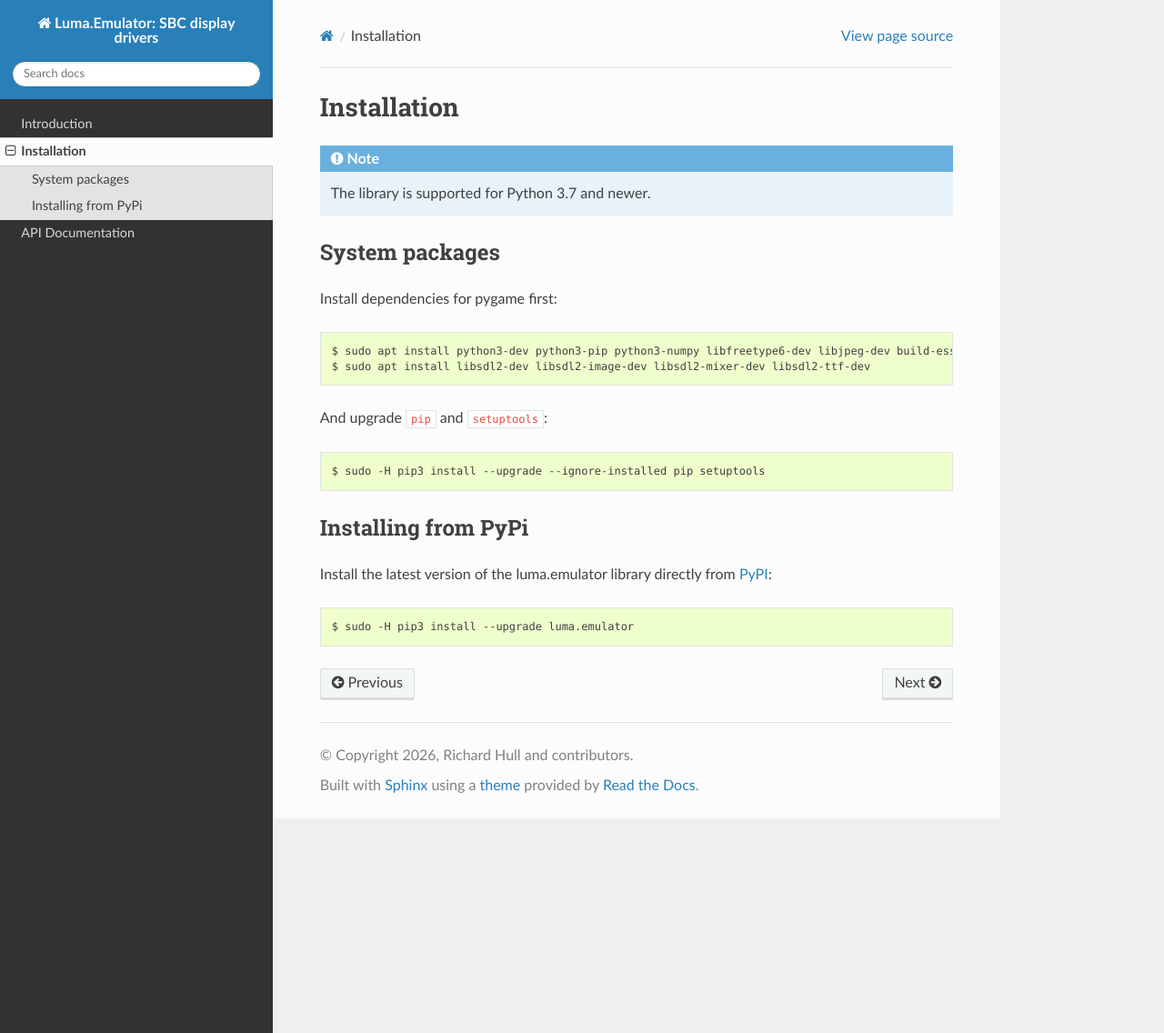
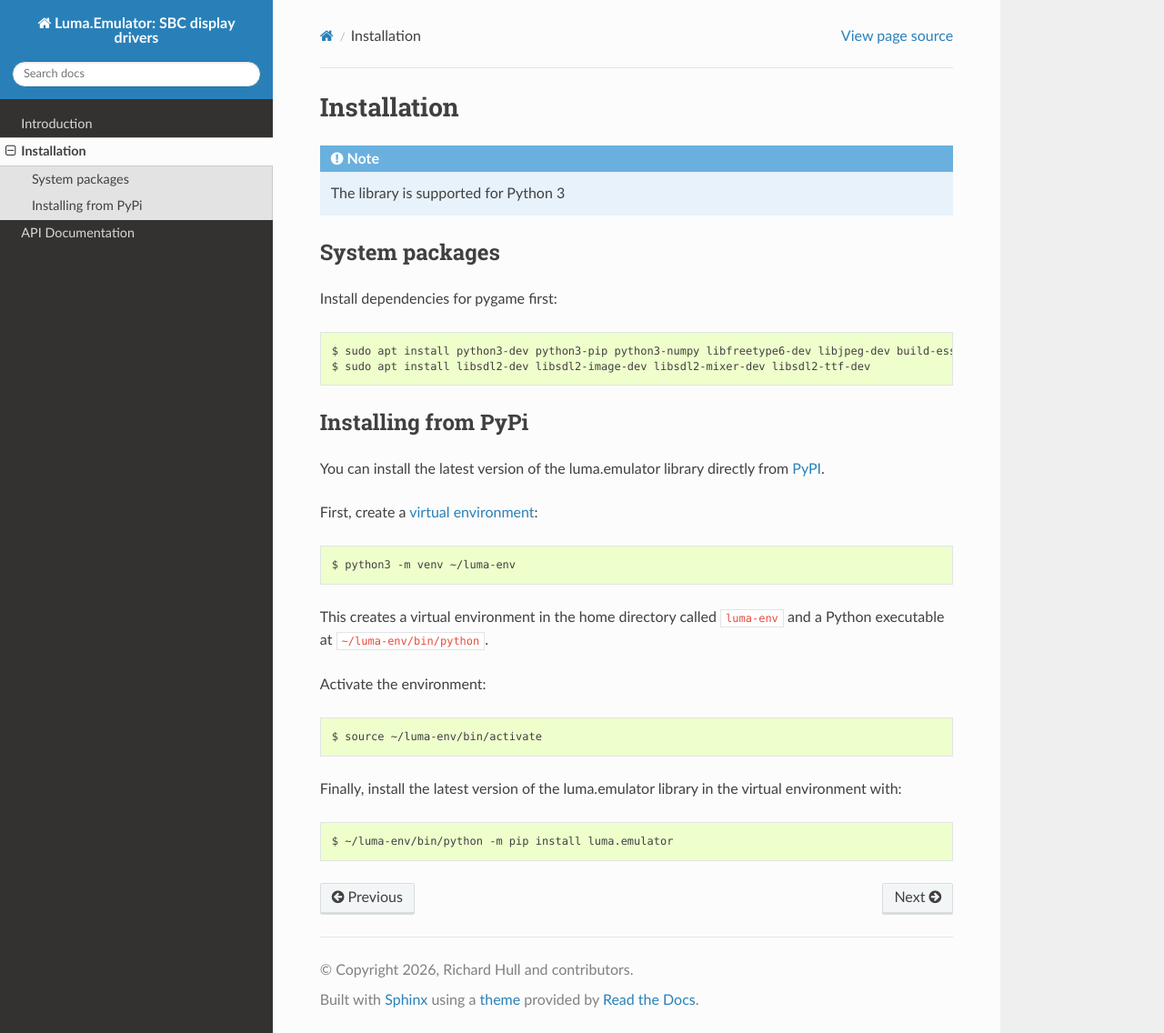
Before and after one commit to rm-hull/luma.emulator, a Sphinx documentation site: the page built from doc/install.rst, in a window 1280 px wide and 1136 px high. Shown: the whole window at 91% size. Built offline with Sphinx 7.4.7 and the Read the Docs theme 3.1.0, drawn with Linux system fonts in a browser that asks for light colours; the version number could not be read and is left out.

Commit message:
doc: use virtual environment for installation (#74)
* doc: use virtual environment for installation

Updated Python version support note and installation instructions.

* Add activation instructions for virtual environment

Added instructions to activate the virtual environment.

```diff
--- a/doc/install.rst
+++ b/doc/install.rst
@@ -1,6 +1,6 @@
 Installation
 ------------
-.. note:: The library is supported for Python 3.7 and newer.
+.. note:: The library is supported for Python 3
 
 System packages
 ^^^^^^^^^^^^^^^
@@ -10,14 +10,24 @@
   $ sudo apt install python3-dev python3-pip python3-numpy libfreetype6-dev libjpeg-dev build-essential
   $ sudo apt install libsdl2-dev libsdl2-image-dev libsdl2-mixer-dev libsdl2-ttf-dev
 
-And upgrade ``pip`` and ``setuptools``::
-
-  $ sudo -H pip3 install --upgrade --ignore-installed pip setuptools
-
 Installing from PyPi
 ^^^^^^^^^^^^^^^^^^^^
 
-Install the latest version of the luma.emulator library directly from
-`PyPI <https://pypi.python.org/pypi?:action=display&name=luma.emulator>`_::
+You can install the latest version of the luma.emulator library directly from
+`PyPI <https://pypi.org/project/luma.emulator>`_.
 
-  $ sudo -H pip3 install --upgrade luma.emulator
+First, create a `virtual environment <https://docs.python.org/3/library/venv.html>`__::
+
+  $ python3 -m venv ~/luma-env
+
+This creates a virtual environment in the home directory called ``luma-env``
+and a Python executable at ``~/luma-env/bin/python``.
+
+Activate the environment::
+
+  $ source ~/luma-env/bin/activate
+
+Finally, install the latest version of the luma.emulator library in the
+virtual environment with::
+
+  $ ~/luma-env/bin/python -m pip install luma.emulator
```
